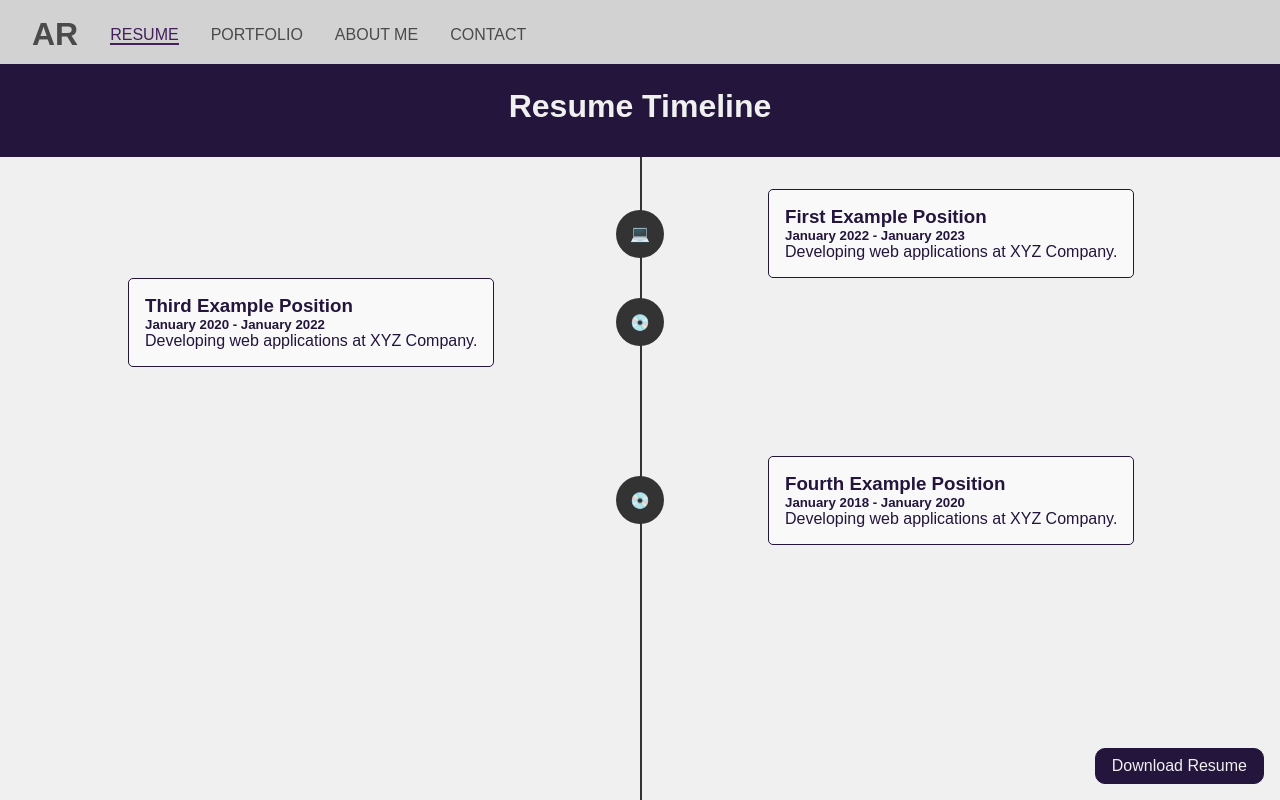
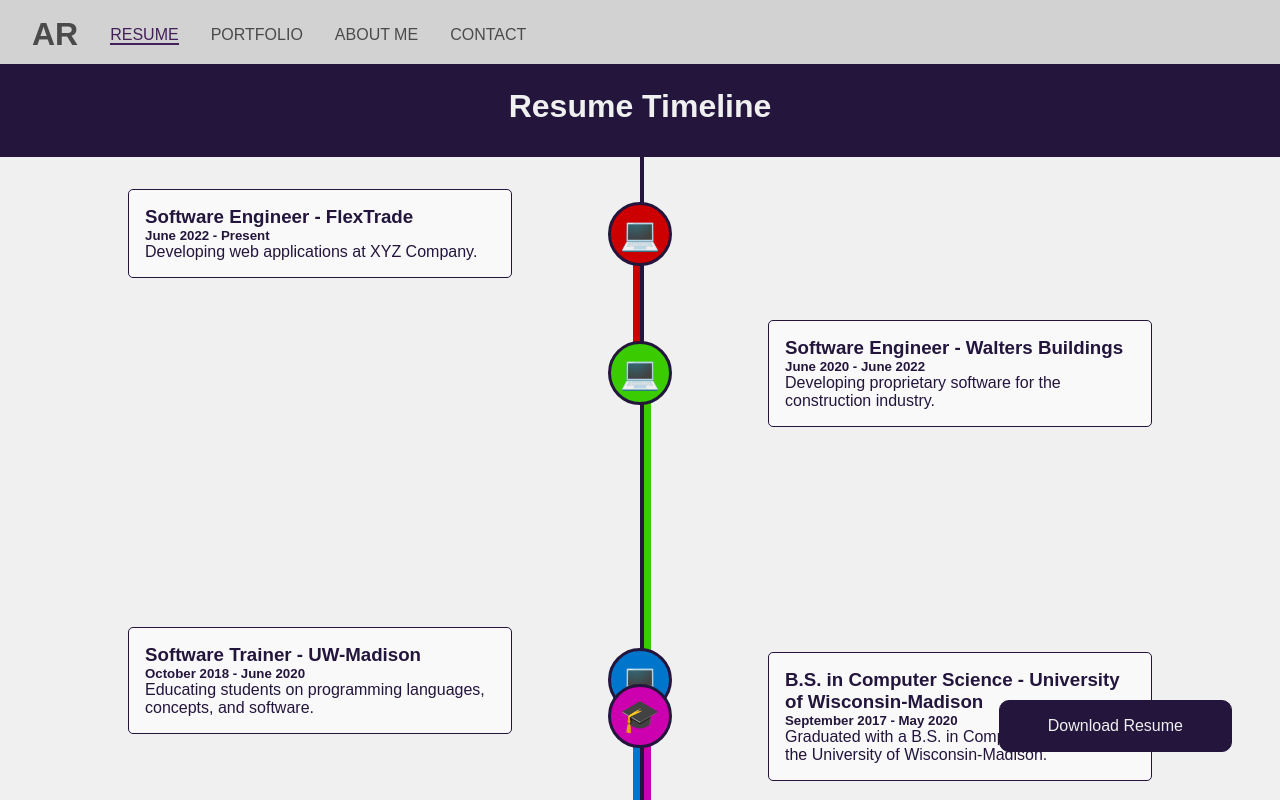
Before and after one commit to arichards912/personalwebsite, a React (Create React App) app: page /resume in a window 1280 px wide. Shown: the top 800 px of the page. Built offline with nearby package versions, Linux system fonts and the light colour scheme.

Commit message:
Timeline fixes

```diff
--- a/src/components/Timeline/Timeline.css
+++ b/src/components/Timeline/Timeline.css
@@ -5,14 +5,15 @@
     position: relative;
     color: var(--secondary-color);
     background-color: var(--light-color);
+    overflow: hidden;
   }
 
 
   .timeline-line {
     content: '';
     position: absolute;
-    width: 2px;
-    background-color: #333;
+    width: 4px;
+    background-color: var(--secondary-color);
     left: 50%;
     z-index: 1;
   }
--- a/src/components/Timeline/Timeline.js
+++ b/src/components/Timeline/Timeline.js
@@ -6,8 +6,19 @@ const Timeline = ({ items }) => {
   const timelineRef = useRef(null);
   const [timelineHeight, setTimelineHeight] = useState(0);
 
+  const parseDate = (date) => {
+    if (date === "Present") {
+      return new Date();
+    }
+    return new Date(date);
+  };
+
+  const getSortedItems = () => {
+    return items.sort((a, b) => (parseDate(a.endDate) - parseDate(b.endDate)) * -1);
+  };
+
   const calculatePositions = () => {
-    const sortedItems = items.sort((a, b) => (new Date(a.endDate) - new Date(b.endDate)) * -1);
+    const sortedItems = getSortedItems();
 
     const positions = sortedItems.map((item, index) => {
       return index % 2 === 0 ? 'left' : 'right';
@@ -16,59 +27,102 @@ const Timeline = ({ items }) => {
     return positions;
   };
 
+  const generateDistinctColors = (count) => {
+    const colors = [];
+    const step = 360 / count;
+
+    for (let i = 0; i < count; i++) {
+      const hue = i * 2 * step;
+      const hslColor = `hsl(${hue}, 100%, 40%)`;
+      colors.push(hslColor);
+    }
+
+    return colors;
+  };
+
+  const calculateOffsetIndices = (items, positions) => {
+    const offsetIndices = Array(items.length).fill(0);
+    for (let i = 0; i < items.length; i++) {
+      for (let j = 0; j < i; j++) {
+        if (positions[i] === positions[j]) {
+          const iEndDate = parseDate(items[i].endDate);
+          const jEndDate = parseDate(items[j].endDate);
+          if (iEndDate <= jEndDate && iEndDate >= parseDate(items[j].startDate)) {
+            offsetIndices[i] = Math.max(offsetIndices[i], offsetIndices[j] + 1);
+          }
+        }
+      }
+    }
+    return offsetIndices;
+  };
+
+
 
   const calculateDuration = () => {
     const minStartDate = Math.min(...items.map(item => new Date(item.startDate).getTime()));
-    const maxEndDate = Math.max(...items.map(item => new Date(item.endDate).getTime()));
+    const maxEndDate = Math.max(...items.map(item => parseDate(item.endDate).getTime()));
     return maxEndDate - minStartDate;
   };
 
+  const calculateIndividualDuration = (startDate, endDate) => {
+    const relativeStartPos = timelineHeight * calculateRelativePosition(startDate);
+    const relativeEndPos = timelineHeight * calculateRelativePosition(endDate);
+    const absDiff = Math.abs(relativeEndPos - relativeStartPos);
+    return absDiff;
+  }
+
   const calculateRelativePosition = (endDate) => {
     const totalDuration = calculateDuration();
-    const maxEndDate = Math.max(...items.map(item => new Date(item.endDate).getTime()));
-    const relativePosition = (maxEndDate - new Date(endDate).getTime()) / totalDuration;
+    const maxEndDate = Math.max(...items.map(item => parseDate(item.endDate).getTime()));
+    const relativePosition = (maxEndDate - parseDate(endDate).getTime()) / totalDuration;
     return relativePosition;
   };
 
-  const getDateString = (startDate, endDate) => {
+  // Todo: change so it only takes in one date
+  const getDateString = (date) => {
     /* return a string in the form month-start year-start - month-end year-end */
-    const start = new Date(startDate);
-    const end = new Date(endDate);
-    const startMonth = start.toLocaleString('default', { month: 'long' });
-    const endMonth = end.toLocaleString('default', { month: 'long' });
-    const startYear = start.getFullYear();
-    const endYear = end.getFullYear();
-    return `${startMonth} ${startYear} - ${endMonth} ${endYear}`;
+    const dateObj = new Date(date);
+    const month = dateObj.toLocaleString('default', { month: 'long' });
+    const year = dateObj.getFullYear();
+    return `${month} ${year}`;
   };
 
 
   const positions = calculatePositions();
+  const sortedItems = getSortedItems();
+  const offsetIndices = calculateOffsetIndices(sortedItems, positions);
+  const colors = generateDistinctColors(items.length);
+  const timelineBuffer = 400;
 
   useEffect(() => {
     const timelineElement = timelineRef.current;
     if (timelineElement) {
       const windowHeight = window.innerHeight;
-      const calculatedHeight = Math.max(timelineElement.clientHeight, windowHeight * 2);
+      const calculatedHeight = Math.max(timelineElement.clientHeight, windowHeight * 1.5);
       setTimelineHeight(calculatedHeight);
     }
   }, [timelineRef]);
 
   return (
-    <div className="timeline" ref={timelineRef} style={{ minHeight: timelineHeight }}>
+    <div className="timeline" ref={timelineRef} style={{ minHeight: timelineHeight + timelineBuffer }}>
       <div
         className="timeline-line"
-        style={{ height: `${timelineHeight}px` }}
+        style={{ height: `${timelineHeight + timelineBuffer}px`}}
       ></div>
       {items.map((item, index) => (
         <TimelineItem
           key={index}
           title={item.title}
-          date={`${getDateString(item.startDate, item.endDate)}`}
+          date={`${getDateString(item.startDate)} - ${item.endDate === "Present" ? "Present" : getDateString(item.endDate)}`}
           description={item.description}
+          details={item.details}
           icon={item.icon}
           position={positions[index]}
           relativePosition={calculateRelativePosition(item.endDate)}
           totalHeight={timelineHeight}
+          duration={calculateIndividualDuration(item.startDate, item.endDate)}
+          color={colors[index]}
+          offsetIndex={offsetIndices[index]}
         />
       ))}
     </div>
--- a/src/components/Timeline/TimelineItem.css
+++ b/src/components/Timeline/TimelineItem.css
@@ -4,6 +4,7 @@
     width: 100%;
     margin: 2rem 0 2rem 0;
     position: absolute;
+    z-index: 1;
   }
 
 
@@ -14,11 +15,11 @@
   }
 
   .timeline-item.left .timeline-icon {
-    left: calc(50% - 1.5rem);
+    left: calc(50% - 2rem);
   }
 
   .timeline-item.right .timeline-icon {
-    left: calc(50% - 1.5rem);
+    left: calc(50% - 2rem);
   }
 
   .timeline-icon {
@@ -26,10 +27,13 @@
     display: flex;
     justify-content: center;
     align-items: center;
-    width: 3rem;
-    height: 3rem;
+    border-radius: 50%;
+    font-size: 2rem;
+    width: 4rem;
+    height: 4rem;
     background-color: #333;
-    border-radius: 50%;
+    z-index: 2;
+    border: solid 3px var(--secondary-color);
     color: #fff;
   }
 
@@ -40,22 +44,74 @@
     background-color: var(--seconary-light-color);
   }
 
+  .timeline-info {
+    position: relative;
+    width: 30%;
+    z-index: 1;
+  }
+
+  .timeline-item.left .timeline-info {
+    margin-left: calc(10%);
+    margin-right: calc(60%);
+
+  }
+
+  .timeline-item.right .timeline-info {
+    margin-right: calc(10%);
+    margin-left: calc(60%);
+  }
+
+
 
   .timeline-content {
+    width: 100%;
     padding: 1rem;
     border: 1px solid #ddd;
     border-radius: 5px;
     background-color: #f9f9f9;
-    z-index: 2;
+    z-index: 3;
     border: solid 1px var(--secondary-color);
   }
 
-  .timeline-item.left .timeline-content {
-    margin-right: calc(10%);
-    margin-left: calc(60%);
+
+
+
+  .timeline-details {
+    position: absolute;
+    background-color: var(--seconary-light-color);
+    width: 100%;
+    padding: 10px;
+    box-sizing: border-box;
+    z-index: 2;
+    visibility: hidden;
+    opacity: 0;
+    transform: translateY(0%);
+    transition: all 0.5s ease;
+    pointer-events: none;
   }
 
-  .timeline-item.right .timeline-content {
-    margin-left: calc(10%);
-    margin-right: calc(60%);
+
+  .timeline-content:hover .timeline-details {
+    visibility: visible;
+    opacity: 1;
+    transform: translateY(100%);
+    transition: all 0.5s ease;
+    z-index: 2;
   }
+
+
+  .timeline-duration {
+    position: absolute;
+    width: 7px;
+    z-index: 1;
+    top: 50%;
+  }
+
+  .timeline-duration.left {
+    right: 50%;
+    margin-right: 0;
+  }
+
+  .timeline-duration.right {
+    left: 50%;
+  }
--- a/src/components/Timeline/TimelineItem.js
+++ b/src/components/Timeline/TimelineItem.js
@@ -1,22 +1,41 @@
 import React from 'react';
 import './TimelineItem.css';
 
-const TimelineItem = ({ title, date, description, icon, position, relativePosition, totalHeight }) => {
+const TimelineItem = ({ title, date, description, details, icon, position, relativePosition, totalHeight, duration, color, offsetIndex }) => {
 
+  let offset = 11 * offsetIndex;
+  if (offset === 0) {
+    if (position === 'left') {
+      offset = 0;
+    }
+    else {
+      offset = 4;
+    }
+  }
 
   return (
     <div
       className={`timeline-item ${position}`}
       style={{ top: `${relativePosition * totalHeight}px` }}
     >
-      <div className="timeline-icon">
+      <div className="timeline-icon" style={{backgroundColor: color}}>
         {icon}
       </div>
-      <div className="timeline-content">
-        <h3>{title}</h3>
-        <h5>{date}</h5>
-        <p>{description}</p>
+      <div className="timeline-info">
+        <div className="timeline-content">
+          <h3>{title}</h3>
+          <h5>{date}</h5>
+          <p>{description}</p>
+          <div className="timeline-details">
+            <p>{details}</p>
+          </div>
+        </div>
       </div>
+      <div
+        className={`timeline-duration ${position}`}
+        style={{ height: `${duration}px`,  backgroundColor: color, [position === 'left' ? 'marginRight' : 'marginLeft']: `${offset}px`}}
+      ></div>
+
     </div>
   );
 };
--- a/src/pages/ResumePage/ResumePage.css
+++ b/src/pages/ResumePage/ResumePage.css
@@ -10,14 +10,14 @@
     position: fixed;
     bottom: 0;
     right: 0;
-    padding: 0.5rem 1rem;
+    padding: 1rem 3rem;
     background-color: var(--secondary-color);
     color: var(--light-color);
     border-radius: 10px;;
     font-size: var(--font-size-normal);
     border: none;
     cursor: pointer;
-    margin: 1rem;
+    margin: 3rem;
     z-index: 5;
     border: solid 1px var(--secondary-color)
   }
--- a/src/pages/ResumePage/ResumePage.js
+++ b/src/pages/ResumePage/ResumePage.js
@@ -5,39 +5,60 @@ import './ResumePage.css';
 const ResumePage = () => {
   const resumeItems = [
     {
-      title: 'First Example Position',
-      startDate: '2022-01-01',
-      endDate: '2023-01-01',
+      title: 'Software Engineer - FlexTrade',
+      startDate: '2022-06-25',
+      endDate: 'Present',
       description: 'Developing web applications at XYZ Company.',
+      details: 'Bottom Text',
       icon: '💻',
     },
     {
-      title: 'Second Example Position',
-      startDate: '2010-01-01',
-      endDate: '2015-01-01',
-      description: 'Developing web applications at XYZ Company.',
-      icon: '💼',
+      title: 'Software Engineer - Walters Buildings',
+      startDate: '2020-06-06',
+      endDate: '2022-06-10',
+      description: 'Developing proprietary software for the construction industry.',
+      details: 'Bottom Text',
+      icon: '💻',
     },
     {
-      title: 'Third Example Position',
-      startDate: '2020-01-01',
-      endDate: '2022-01-01',
-      description: 'Developing web applications at XYZ Company.',
-      icon: '💿',
+      title: 'Software Trainer - UW-Madison',
+      startDate: '2018-10-02',
+      endDate: '2020-06-30',
+      description: 'Educating students on programming languages, concepts, and software.',
+      details: 'Bottom Text',
+      icon: '💻',
     },
     {
-      title: 'Fourth Example Position',
-      startDate: '2018-01-01',
-      endDate: '2020-01-01',
-      description: 'Developing web applications at XYZ Company.',
-      icon: '💿',
+      title: 'Software Engineer Intern - Northwestern Mutual',
+      startDate: '2016-06-03',
+      endDate: '2018-08-28',
+      description: 'Built demo products and navigated AGILE development.',
+      details: 'Bottom Text',
+      icon: '💻',
     },
     {
-      title: 'Fifth Example Position',
-      startDate: '2005-01-01',
-      endDate: '2011-01-01',
-      description: 'Developing web applications at XYZ Company.',
-      icon: '💼',
+      title: 'Policy Analyst Intern - Wisconsin Department of Workforce Development',
+      startDate: '2017-10-03',
+      endDate: '2018-05-03',
+      description: 'Analyzed data and wrote reports for the Wisconsin Department of Workforce Development.',
+      details: 'Bottom Text',
+      icon: '🏛️',
+    },
+    {
+      title: 'B.S. in Computer Science - University of Wisconsin-Madison',
+      startDate: '2017-09-03',
+      endDate: '2020-05-03',
+      description: 'Graduated with a B.S. in Computer Science from the University of Wisconsin-Madison.',
+      details: 'Bottom Text',
+      icon: '🎓',
+    },
+    {
+      title: 'Credits at Marquette University',
+      startDate: '2015-09-03',
+      endDate: '2015-12-31',
+      description: 'Took online courses at Marquette University while in high school.',
+      details: 'Data Structures and Algorithms.',
+      icon: '🎓',
     },
     // TODO: Add more (actual) items here...
   ];
```
